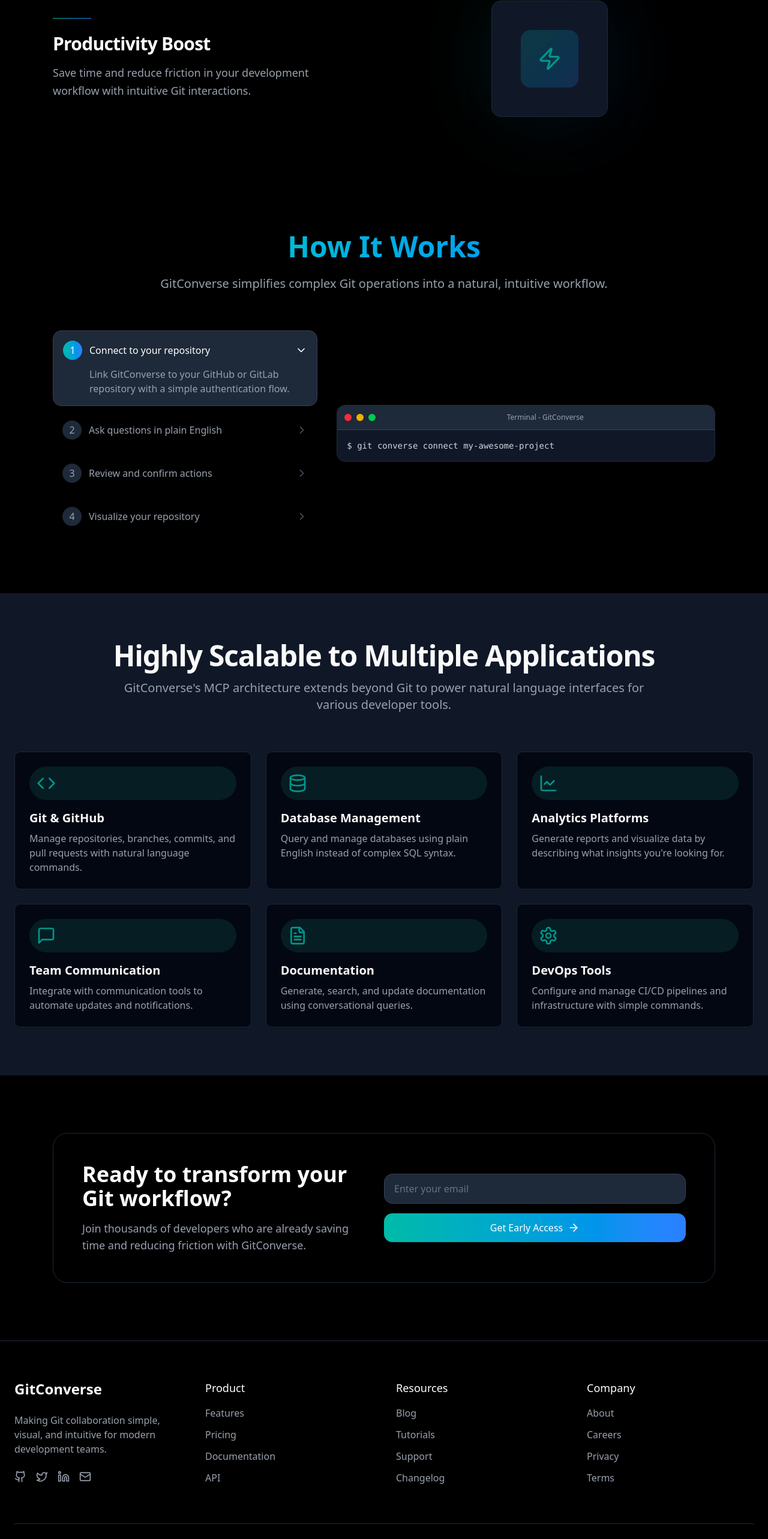
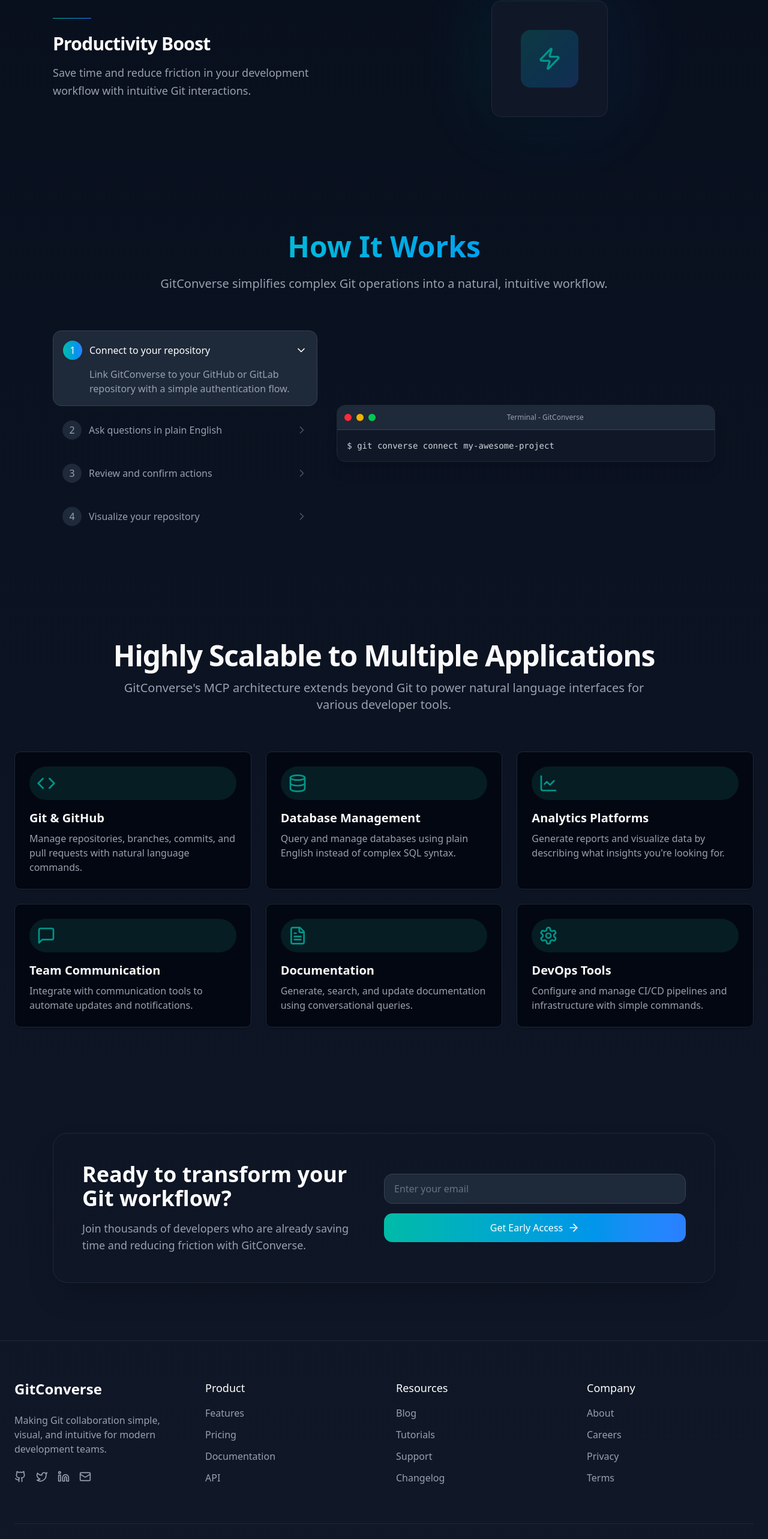
Before and after one commit to theg1239/nothinggg, a Next.js app in the folder landing/: page / in a window 1280 px wide. Shown: the part 2721-5287 px from the top of the page at 60% size. Built offline with nearby package versions, Linux system fonts and the light colour scheme.

Commit message:
uniformity

```diff
--- a/landing/components/applications.tsx
+++ b/landing/components/applications.tsx
@@ -35,7 +35,7 @@
 
 export default function Applications() {
   return (
-    <section id="applications" className="py-20 bg-gray-50 dark:bg-gray-900">
+    <section id="applications" className="py-20">
       <div className="container px-4 md:px-6">
         <div className="mx-auto max-w-[58rem] text-center">
           <h2 className="mb-4 text-3xl font-bold tracking-tight sm:text-4xl md:text-5xl">
--- a/landing/components/cta.tsx
+++ b/landing/components/cta.tsx
@@ -22,7 +22,7 @@
   }
 
   return (
-    <section className="py-24 bg-black relative overflow-hidden">
+    <section className="py-24 relative overflow-hidden">
       {/* Background accents */}
       <div className="absolute top-0 left-0 w-full h-full overflow-hidden -z-10">
         <div className="absolute top-1/3 left-1/4 w-1/2 h-1/2 rounded-full blur-[100px]"></div>
--- a/landing/components/features.tsx
+++ b/landing/components/features.tsx
@@ -42,7 +42,7 @@
   const [hoveredIndex, setHoveredIndex] = useState<number | null>(null);
 
   return (
-    <section id="features" className="py-24 bg-black text-white overflow-hidden">
+    <section id="features" className="py-24 text-white overflow-hidden">
       <div className="container px-4 md:px-6 max-w-6xl mx-auto">
         <div className="text-center mb-24">
           <h2 className="text-4xl md:text-5xl font-bold mb-6 bg-clip-text text-transparent bg-gradient-to-r from-teal-400 to-blue-500">
--- a/landing/components/footer.tsx
+++ b/landing/components/footer.tsx
@@ -3,7 +3,7 @@
 
 export default function Footer() {
   return (
-    <footer className="bg-black text-white pt-16 pb-8 border-t border-gray-800">
+    <footer className="text-white pt-16 pb-8 border-t border-gray-800">
       <div className="container px-4 md:px-6 mx-auto">
         <div className="grid grid-cols-1 md:grid-cols-4 gap-10">
           <div className="md:col-span-1">
--- a/landing/components/how-it-works.tsx
+++ b/landing/components/how-it-works.tsx
@@ -30,7 +30,7 @@
   const [activeStep, setActiveStep] = useState(0)
 
   return (
-    <section id="how-it-works" className="py-24 bg-black text-white">
+    <section id="how-it-works" className="py-24 text-white">
       <div className="container px-4 md:px-6 mx-auto max-w-6xl">
         <div className="text-center mb-16">
           <h2 className="text-4xl md:text-5xl font-bold mb-6 bg-clip-text text-transparent bg-gradient-to-r from-teal-400 to-blue-500">
```
